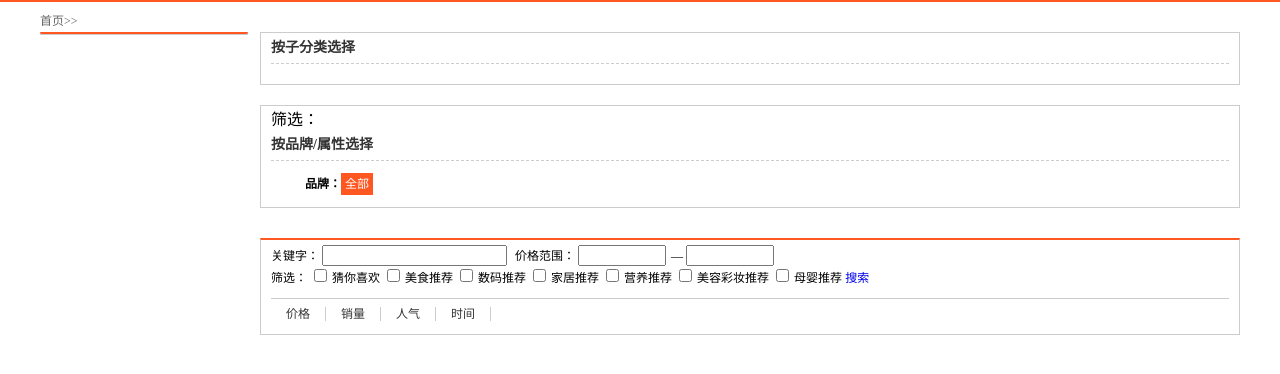
After one commit to jiangwei1992/myproject-, a PHP site: page /html/goodslist.html in a window 1280 px wide. The commit adds this page. Shown: the top 374 px of the page. Run offline with PHP 8.4, Linux system fonts and the light colour scheme; style sheets or scripts are compiled from the project's sources.

Commit message:
列表页

```diff
--- a/src/api/json/nav.json
+++ b/src/api/json/nav.json
@@ -1,4 +1,4 @@
-        [["全部商品分类","首页","母婴专区","美妆个护","数码家电","家具日用","环球美食","营养保健","运动户外"],
+        [["全部商品分类","首页","母婴专区","美妆个护","数码家电","家居日用","环球美食","营养保健","户外运动"],
         [
             {
                 "name":"母婴专区",
--- /dev/null
+++ b/src/css/goodslist.css
@@ -0,0 +1,75 @@
+.navbox #nav_con { width: 1200px; margin: 0 auto; }
+
+.navbox #nav_con #nav1 .nav_li1 .nav_pri2 { display: none; }
+
+.navbox #nav_con #nav1 .nav_li1:first-child:hover .nav_pri2 { display: block; }
+
+main { width: 100%; }
+
+main .cen { width: 1200px; margin: 0 auto; }
+
+main .cen .tit { font-size: 12px; height: 22px; color: #666; margin-top: 8px; line-height: 22px; }
+
+main .cen .cen_left { width: 208px; margin-right: 12px; box-sizing: border-box; border: 1px solid #ccc; border-top: 2px solid #FE5722; }
+
+main .cen .cen_left .sidebar .side_li { border-top: 1px solid #ccc; }
+
+main .cen .cen_left .sidebar .side_li .side_h4 { height: 30px; font-size: 14px; line-height: 30px; padding-left: 15px; border-bottom: 1px solid #ccc; }
+
+main .cen .cen_left .sidebar .side_li .side_h4 a { color: #686868; }
+
+main .cen .cen_left .sidebar .side_li .side_h4:hover a { color: #FE5722; }
+
+main .cen .cen_left .sidebar .side_li .sidebar2 { padding: 5px 15px; }
+
+main .cen .cen_left .sidebar .side_li .sidebar2 .side_li2 a { display: inline-block; width: 88px; height: 24px; font-size: 12px; line-height: 24px; color: #535353; }
+
+main .cen .cen_left .sidebar .side_li .sidebar2 .side_li2 a:hover { color: #FE5722; }
+
+main .cen .cen_right { width: 980px; box-sizing: border-box; }
+
+main .cen .cen_right .det_top { width: 980px; padding: 0 10px; border: 1px solid #ccc; box-sizing: border-box; }
+
+main .cen .cen_right .det_top h3 { font-size: 14px; height: 30px; line-height: 30px; color: #333333; border-bottom: 1px dashed #ccc; }
+
+main .cen .cen_right .det_top ul { padding: 10px 0; }
+
+main .cen .cen_right .det_cen { width: 980px; padding: 0 10px; border: 1px solid #ccc; margin: 20px 0 30px 0; box-sizing: border-box; }
+
+main .cen .cen_right .det_cen h3 { font-size: 14px; height: 30px; line-height: 30px; color: #333333; border-bottom: 1px dashed #ccc; }
+
+main .cen .cen_right .det_cen .band { padding: 13px 0; }
+
+main .cen .cen_right .det_cen .band p { font-size: 12px; line-height: 20px; padding-left: 34px; }
+
+main .cen .cen_right .det_cen .band p span { font-weight: 900; }
+
+main .cen .cen_right .det_cen .band p a { padding: 4px; color: #fff; background: #FE5722; }
+
+main .cen .cen_right .det_bot { width: 980px; padding: 5px 10px; border: 1px solid #ccc; box-sizing: border-box; border-top: 2px solid #FE5722; font-size: 12px; line-height: 20px; }
+
+main .cen .cen_right .det_bot input { outline: none; margin-right: 5px; }
+
+main .cen .cen_right .det_bot #startprice { width: 80px; }
+
+main .cen .cen_right .det_bot #endprice { width: 80px; }
+
+main .cen .cen_right .det_bot p { height: 30px; border-top: 1px solid #ccc; margin-top: 10px; }
+
+main .cen .cen_right .det_bot p a { height: 30px; line-height: 30px; padding: 0 15px; color: #333; border-right: 1px solid #ccc; }
+
+main .cen .cen_right .goodslist_cen { width: 980px; padding: 12px; }
+
+main .cen .cen_right .goodslist_cen .goods_comm { width: 221px; height: 322px; padding: 12px; }
+
+main .cen .cen_right .goodslist_cen .goods_comm a { width: 221px; height: 221px; border: 1px solid #ccc; }
+
+main .cen .cen_right .goodslist_cen .goods_comm a img { width: 221px; height: 221px; }
+
+main .cen .cen_right .goodslist_cen .goods_comm p.title { font-size: 12px; height: 40px; line-height: 20px; overflow: hidden; overflow: hidden; white-space: nowrap; text-overflow: ellipsis; }
+
+main .cen .cen_right .goodslist_cen .goods_comm .newprice { font-size: 16px; color: #FF5722; }
+
+main .cen .cen_right .goodslist_cen .goods_comm .oldprice { font-size: 12px; color: #B5B5B5; }
+
+main .cen .cen_right .goodslist_cen li:hover { box-shadow: -5px 5px 5px 4px #ddd; }
--- a/src/css/header.css
+++ b/src/css/header.css
@@ -8,6 +8,8 @@ header .header .header_top { width: 1180px; height: 42px; margin: 0 auto; }
 header .header .header_top ul { margin: 0; padding: 0; }
 
 header .header .header_top ul li { height: 42px; font-size: 12px; line-height: 42px; text-align: center; }
+
+header .header .header_top ul li span { margin-left: 10px; color: #FE5722; }
 
 header .header .header_top ul .log { margin-right: 39px; }
 
--- a/src/html/footer.html
+++ b/src/html/footer.html
@@ -2,9 +2,9 @@
         <div class="header">
             <div class="header_top">
                 <ul class="clearfix">
-                    <li class="fl">您好，欢迎光临阳光海淘</li>
-                    <li class="fr reg"><a href="#">注册</a></li>
-                    <li class="fr log"><a href="#">登录</a></li>
+                    <li class="fl">您好<span class="names"></span>，欢迎光临阳光海淘</li>
+                    <li class="fr reg"><a href="#/src/html/reg.html">注册</a></li>
+                    <li class="fr log"><span>退出</span><a href="/src/html/login.html"></a></li>
                 </ul>
             </div>
         </div>
--- a/src/html/goods.html
+++ b/src/html/goods.html
@@ -14,7 +14,7 @@
         <div class="goods_top">
 
         </div>
-        <nav></nav>
+        <nav class="navbox"></nav>
         <div class="goods_footer">
 
         </div>
--- /dev/null
+++ b/src/html/goodslist.html
@@ -0,0 +1,68 @@
+<!DOCTYPE html>
+<html lang="en">
+<head>
+    <meta charset="UTF-8" />
+    <title>阳光海淘</title>
+    <link rel="stylesheet" type="text/css" href="../css/header.css" />
+    <link rel="stylesheet" type="text/css" href="../css/footer.css" />
+    <link rel="stylesheet" type="text/css" href="../css/base.css" />
+    <link rel="stylesheet" type="text/css" href="../css/rightnav.css" />
+    <link rel="stylesheet" type="text/css" href="../css/font.css" />
+    <link rel="stylesheet" type="text/css" href="../css/goodslist.css" />
+    <script src="../lib/iconfont.js"></script>
+</head>
+<body>
+        <div class="goodslist_top">
+
+        </div>
+        <nav class="navbox"></nav>
+        <main>
+            <div class="cen clearfix">
+                <p class="tit">首页>><span></span></p>
+                <div class="cen_left fl">
+
+                </div>
+                <div class="cen_right fr">
+                    <div class="det_top">
+                        <h3>按子分类选择</h3>
+                        <ul class="subclass"></ul>
+                    </div>
+                    <div class="det_cen clearfix"><span>筛选：</span>
+                        <h3>按品牌/属性选择</h3>
+
+                        <ul class="band clearfix">
+                            <p class="fl"><span>品牌：</span><a href="./goodslist.html">全部</a></p>
+                        </ul>
+                    </div>
+                    <div class="det_bot">
+                        <label for="keyword">关键字：</label>
+                        <input type="text" id="keyword"/>
+                        <label for="price">价格范围：</label>
+                        <input type="number" id="startprice"/><span>—</span>
+                        <input type="number" id="endprice"/><br />
+                        <span>筛选：</span>
+                        <input type="checkbox" value="猜你喜欢" name="recommend" id="like"/><label for="like">猜你喜欢</label>
+                        <input type="checkbox" value="美食推荐" name="recommend" id="food"/><label for="food">美食推荐</label>
+                        <input type="checkbox" value="数码推荐" name="recommend" id="sm"/><label for="sm">数码推荐</label>
+                        <input type="checkbox" value="家居推荐" name="recommend" id="jj"/><label for="jj">家居推荐</label>
+                        <input type="checkbox" value="营养推荐" name="recommend" id="yy"/><label for="yy">营养推荐</label>
+                        <input type="checkbox" value="美容彩妆推荐" name="recommend" id="mz"/><label for="mz">美容彩妆推荐</label>
+                        <input type="checkbox" value="母婴推荐" name="recommend" id="my"/><label for="my">母婴推荐</label>
+                        <a href="goodslist.html" >搜索</a>
+                        <p><a href="goodslist.html">价格</a><a href="goodslist.html">销量</a><a href="goodslist.html">人气</a><a href="goodslist.html">时间</a></p>
+                    </div>
+                    <div class="goodslist">
+
+
+                    </div>
+
+                </div>
+            </div>
+
+        </main>
+        <div class="goodslist_footer">
+
+        </div>
+        <script type="text/javascript" src="../lib/require.js" data-main="../js/goodslist.js"></script>
+</body>
+</html>
--- a/src/html/header.html
+++ b/src/html/header.html
@@ -3,8 +3,8 @@
             <div class="header_top">
                 <ul class="clearfix">
                     <li class="fl">您好，欢迎光临阳光海淘</li>
-                    <li class="fr reg"><a href="#">注册</a></li>
-                    <li class="fr log"><a href="#">登录</a></li>
+                    <li class="fr reg"><a href="/src/html/reg.html">注册</a></li>
+                    <li class="fr log"><span>退出</span><a href="/src/html/login.html"></a></li>
                 </ul>
             </div>
         </div>
--- /dev/null
+++ b/src/sass/goodslist.scss
@@ -0,0 +1,86 @@
+// 隐藏导航
+.navbox{
+        #nav_con{width:1200px;margin:0 auto;
+            #nav1{
+                .nav_li1{
+                    .nav_pri2{display:none;}
+
+                }
+                .nav_li1:first-child{
+                    &:hover {
+                       .nav_pri2{display:block;}
+                    }
+                }
+            }
+        }
+}
+
+main{width:100%;
+    .cen{width:1200px;margin:0 auto;
+        .tit{font-size:12px;height:22px;color:#666;margin-top:8px;line-height:22px;}
+        // 列表左侧
+        .cen_left{width:208px;margin-right:12px;box-sizing:border-box;border:1px solid #ccc;border-top:2px solid #FE5722;
+            .sidebar{
+                .side_li{ border-top:1px solid #ccc;
+                    .side_h4{height:30px;font-size:14px;line-height:30px;padding-left:15px;border-bottom:1px solid #ccc;
+                        a{color:#686868;}
+                        &:hover{
+                            a{color:#FE5722;}
+                        }
+                    }
+                    .sidebar2{ padding:5px 15px;
+                        .side_li2{
+                            a{display:inline-block;width:88px;height:24px;font-size:12px;line-height:24px;color:#535353;}
+                            a:hover{color:#FE5722;}
+                        }
+                    }
+                }
+
+            }
+        }
+        // 列表右侧样式
+        .cen_right{width:980px;box-sizing:border-box;
+            .det_top{width:980px;padding:0 10px;border:1px solid #ccc;box-sizing:border-box;
+                h3{font-size:14px;height:30px;line-height:30px;color:#333333;border-bottom:1px dashed #ccc;}
+                ul{
+                    padding:10px 0;
+                }
+
+            }
+            .det_cen{width:980px;padding:0 10px;border:1px solid #ccc;margin:20px 0 30px 0;box-sizing:border-box;
+                h3{font-size:14px;height:30px;line-height:30px;color:#333333;border-bottom:1px dashed #ccc;}
+                .band{
+                    padding:13px 0;
+                     p{font-size:12px;line-height:20px;padding-left:34px;
+                        span{font-weight:900;}
+                        a{padding:4px;color:#fff;background:#FE5722;}
+                     }
+                }
+
+            }
+            .det_bot{width:980px;padding:5px 10px;border:1px solid #ccc;box-sizing:border-box;border-top:2px solid #FE5722;font-size:12px;line-height:20px;
+                input{outline:none;margin-right:5px;}
+                #startprice{width:80px;}
+                #endprice{width:80px;}
+                p{height:30px;border-top:1px solid #ccc;margin-top:10px;
+                    a{height:30px;line-height:30px;padding:0 15px;color:#333; border-right:1px solid #ccc;}
+                }
+            }
+            .goodslist_cen{
+                width:980px;padding:12px;
+                .goods_comm{width:221px;height:322px;padding:12px;
+                    a{width:221px;height:221px;border:1px solid #ccc;
+                        img{width:221px;height:221px;}
+                    }
+                    p.title{font-size:12px;height:40px;line-height:20px;overflow:hidden;overflow:hidden;white-space:nowrap;text-overflow:ellipsis;}
+                    .newprice{font-size:16px;color:#FF5722;
+                    }
+                    .oldprice{font-size:12px;color:#B5B5B5;}
+
+                }
+                li:hover{box-shadow:-5px 5px 5px 4px #ddd;}
+            }
+
+        }
+    }
+}
--- a/src/sass/header.scss
+++ b/src/sass/header.scss
@@ -3,7 +3,9 @@ header{width:100%;
         .header_top{width:1180px;height:42px;margin:0 auto;
             ul{ margin:0 ;padding:0;
                 li{height:42px;font-size:12px;
-                    line-height:42px;text-align:center;}
+                    line-height:42px;text-align:center;
+                        span{margin-left:10px;color:#FE5722;}
+                }
                 .log{margin-right:39px;
                     a{color:#000;}
                 }
```
Also changed, not shown: src/api/goodslist.php (added, +64 -0 lines), src/js/goodslist.js (added, +136 -0 lines), src/js/index.js (+3 -4 lines), src/js/nav.js (+10 -8 lines).
